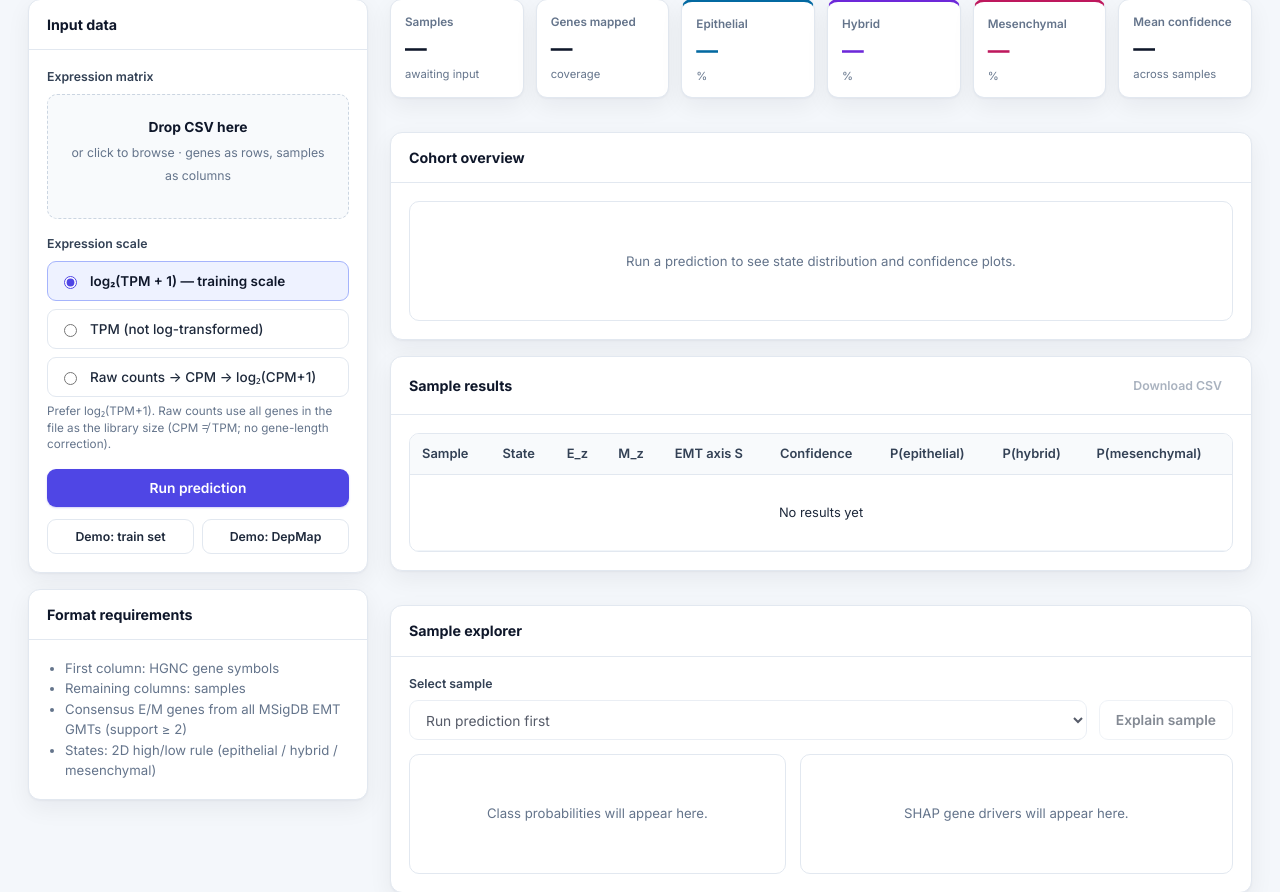
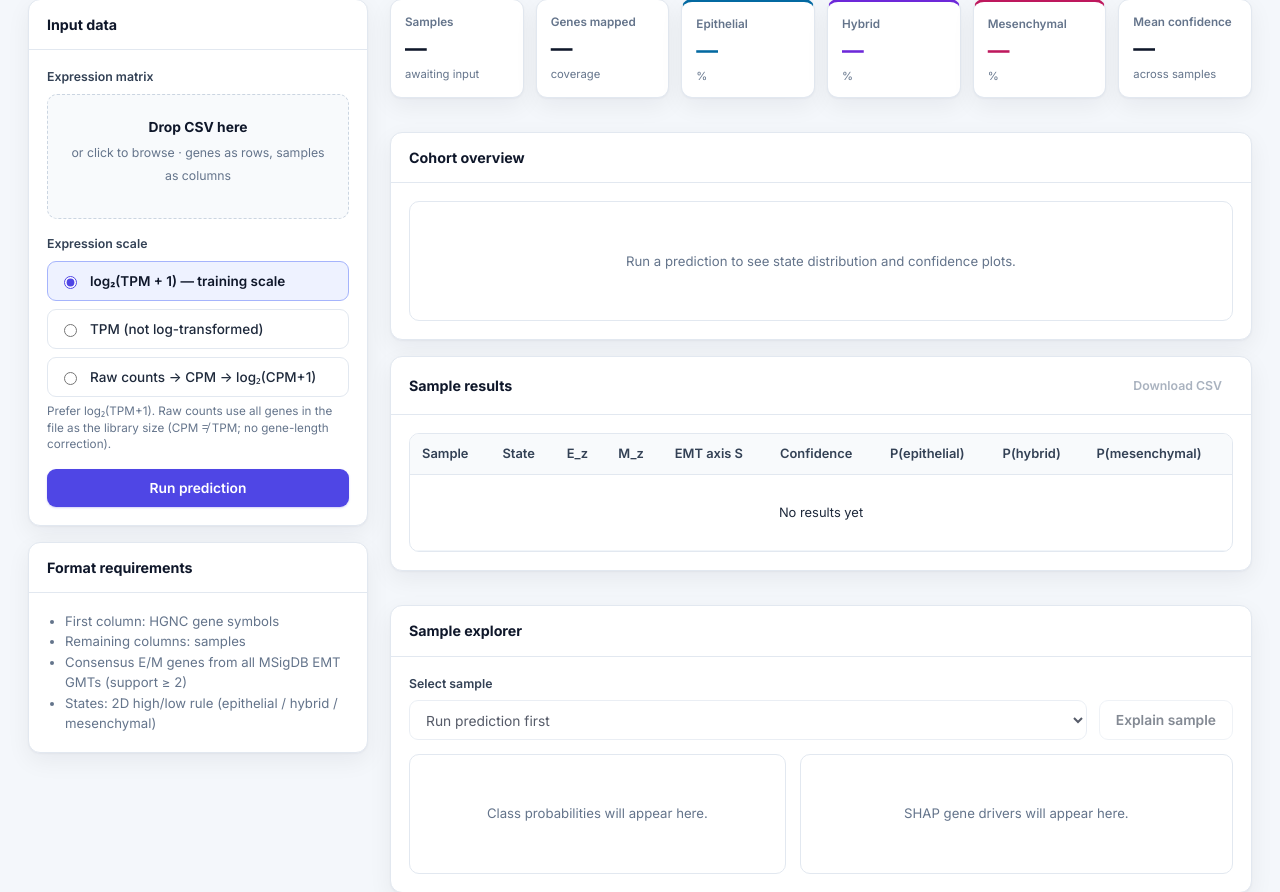
Before and after one commit to karthick1087/EMTaxis, a Flask app: page / in a window 1280 px wide. Shown: the part 219-1111 px from the top of the page. Run offline with Flask 2, Linux system fonts and the light colour scheme; parts of the project's set-up code (start-up, migrations or seed data) failed here and were passed over.

Commit message:
Add files via upload

```diff
--- a/web/server.py
+++ b/web/server.py
@@ -50,35 +50,18 @@ def index():
     return render_template("index.html")
 
 
-@app.route("/api/demo/<name>")
-def demo_info(name: str):
-    demos = {
-        "train": {"file": "X_train_for_app.csv", "label": "Training matrix demo"},
-        "depmap": {"file": "test_depmap_for_app.csv", "label": "DepMap holdout demo"},
-    }
-    if name not in demos:
-        return jsonify({"error": "Unknown demo"}), 404
-    return jsonify(demos[name])
-
-
 @app.route("/api/predict", methods=["POST"])
 def predict():
     try:
         data_type = request.form.get("data_type", "log₂(TPM + 1)")
-        demo = request.form.get("demo", "").strip()
-        root = ROOT.parent
 
-        if demo == "train":
-            path = root / "X_train_for_app.csv"
-        elif demo == "depmap":
-            path = root / "test_depmap_for_app.csv"
-        elif "file" in request.files and request.files["file"].filename:
+        if "file" in request.files and request.files["file"].filename:
             f = request.files["file"]
             uid = uuid.uuid4().hex[:10]
             path = UPLOADS / f"{uid}_{f.filename}"
             f.save(path)
         else:
-            return jsonify({"error": "Please upload a CSV or choose a demo."}), 400
+            return jsonify({"error": "Please upload a CSV file."}), 400
 
         payload = engine.predict_file(path, data_type)
         sid = uuid.uuid4().hex
--- a/web/static/app.js
+++ b/web/static/app.js
@@ -14,7 +14,6 @@
   let selectedFile = null;
   let lastResult = null;
   let resultId = null;
-  let pendingDemo = null;
 
   function setStatus(msg, type = "info") {
     statusEl.textContent = msg;
@@ -42,29 +41,14 @@
     dropzone.classList.remove("drag");
     if (e.dataTransfer.files && e.dataTransfer.files[0]) {
       selectedFile = e.dataTransfer.files[0];
-      pendingDemo = null;
       fileName.textContent = selectedFile.name;
     }
   });
   fileInput.addEventListener("change", () => {
     if (fileInput.files && fileInput.files[0]) {
       selectedFile = fileInput.files[0];
-      pendingDemo = null;
       fileName.textContent = selectedFile.name;
     }
-  });
-
-  document.querySelectorAll("[data-demo]").forEach((btn) => {
-    btn.addEventListener("click", () => {
-      pendingDemo = btn.getAttribute("data-demo");
-      selectedFile = null;
-      fileInput.value = "";
-      fileName.textContent =
-        pendingDemo === "train"
-          ? "Demo: X_train_for_app.csv"
-          : "Demo: test_depmap_for_app.csv";
-      runPredict();
-    });
   });
 
   btnPredict.addEventListener("click", runPredict);
@@ -74,8 +58,8 @@
   });
 
   async function runPredict() {
-    if (!selectedFile && !pendingDemo) {
-      setStatus("Upload a CSV or choose a demo.", "err");
+    if (!selectedFile) {
+      setStatus("Upload a CSV file first.", "err");
       return;
     }
     clearStatus();
@@ -84,8 +68,7 @@
 
     const fd = new FormData();
     fd.append("data_type", dataType());
-    if (pendingDemo) fd.append("demo", pendingDemo);
-    else if (selectedFile) fd.append("file", selectedFile);
+    fd.append("file", selectedFile);
 
     try {
       const res = await fetch("/api/predict", { method: "POST", body: fd });
--- a/web/static/style.css
+++ b/web/static/style.css
@@ -278,14 +278,6 @@ a:hover { text-decoration: underline; }
 }
 .btn-ghost:hover { color: var(--indigo-b); background: #eef2ff; }
 
-.demo-row {
-  display: grid;
-  grid-template-columns: 1fr 1fr;
-  gap: 8px;
-  margin-top: 12px;
-}
-.demo-row .btn { width: 100%; font-size: 0.82rem; padding: 9px 8px; }
-
 /* ── KPI strip ───────────────────────────────── */
 .kpi-grid {
   display: grid;
--- a/web/templates/index.html
+++ b/web/templates/index.html
@@ -74,11 +74,6 @@
               <span class="spinner"></span>
               <span class="btn-label">Run prediction</span>
             </button>
-
-            <div class="demo-row">
-              <button class="btn btn-secondary" type="button" data-demo="train">Demo: train set</button>
-              <button class="btn btn-secondary" type="button" data-demo="depmap">Demo: DepMap</button>
-            </div>
 
             <div class="status" id="status"></div>
           </div>
```
